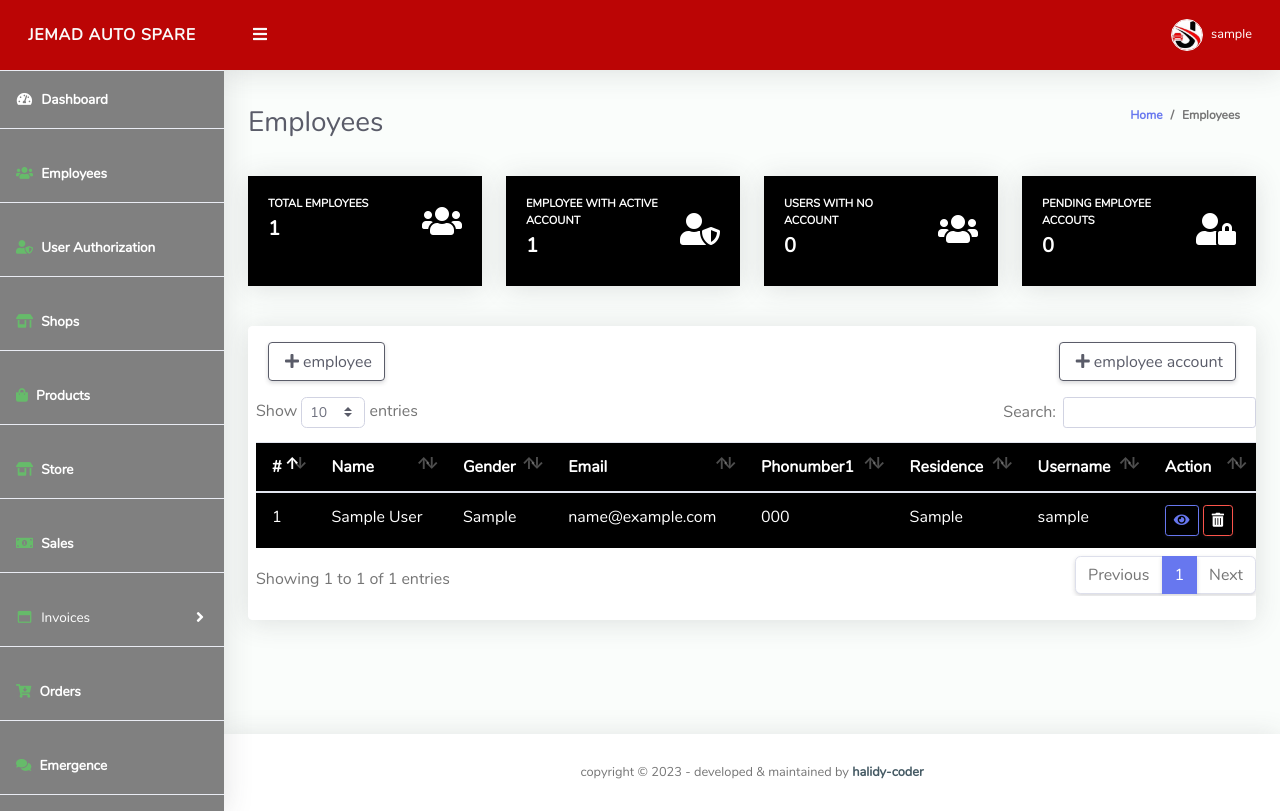
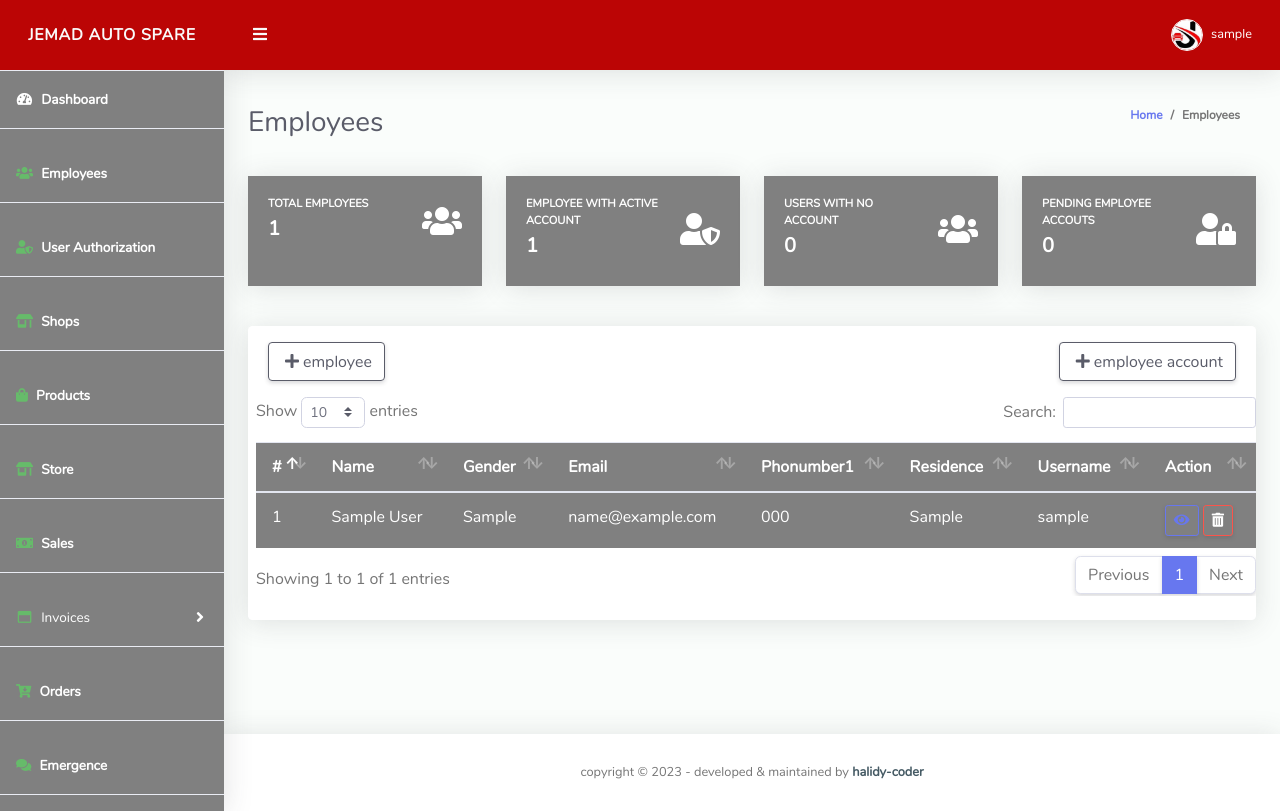
Before and after one commit to halidi-hamidu/DUKAWEBAPPV02, a Django app: page /my-employees in a window 1280 px wide. Run offline with Django 4.2, Linux system fonts and the light colour scheme; a user stored in the database is signed in; tables that the repository leaves empty hold one stand-in row (values such as "Sample post"); some libraries are stand-ins or nearby versions.

Commit message:
Styles changed to all pages

```diff
--- a/storeApp/views.py
+++ b/storeApp/views.py
@@ -1836,7 +1836,7 @@ def profomaInvoice(request):
 
     get_all_customers = CustomerDetails.objects.all()
     get_all_user_authorizations = AuthorizeUsers.objects.get(select_user = request.user)
-    get_all_profoma_invoice = ManageInvoice.objects.all().order_by('-created_at')
+    get_all_profoma_invoice = ManageInvoice.objects.all().order_by('-date_for_issues_invoice')
     template_name = 'manageInvoice/profomaInvoice.html'
     context = {
       "get_all_user_authorizations":get_all_user_authorizations,
--- a/templates/manageInvoice/profomaInvoice.html
+++ b/templates/manageInvoice/profomaInvoice.html
@@ -59,11 +59,11 @@
                   {% comment %} <th>#</th> {% endcomment %}
                   <th>Customer </th>
                   <th>Product </th>
-                  <th>@ cost</th>
+                  <th>@ </th>
                   <th>QTY</th>
-                  <th>Total cost</th>
+                  <th>Total </th>
                   <!-- <th>product remain in store</th> -->
-                  <th>Invoice #</th>
+                  <th>Invoice </th>
                   <th>RMN</th>
                   <th>Status</th>
                   <!-- <th>Sold by</th> -->
--- a/templates/store/employeeDatatable.html
+++ b/templates/store/employeeDatatable.html
@@ -14,7 +14,7 @@
           {% if get_number__of_all_employee%}
           <div class="table-responsive pl-2">
             <table class="table align-items-center table-flush table-hover" id="dataTableHover">
-              <thead class="" style="background-color: #000;color:#fff;">
+              <thead class="" style="background-color: #808080;color:#fff;">
                 <tr>
                   <th>#</th>
                   <th>Name</th>
@@ -31,9 +31,9 @@
               </thead>
               <tbody>
                 {% for employee in get_all_employee %}
-                <tr style="background-color: #000;color:#fff;">
+                <tr style="background-color: #808080;color:#fff;">
                   <td>{{forloop.counter}}</td>
-                  <td><a href="#" style="background-color: #000;color:#fff;">{{ employee.employee_Full_name}}</a></td>
+                  <td><a href="#" style="background-color: #808080;color:#fff;">{{ employee.employee_Full_name}}</a></td>
                   <td>{{employee.employee_gender}}</td>
                   <td>{{employee.employee_email_address}}</td>
                   <!-- <td>{{employee.employee_start_date}}</td> -->
--- a/templates/store/employeeStatusBar.html
+++ b/templates/store/employeeStatusBar.html
@@ -12,7 +12,7 @@
   <!-- Earnings (Monthly) Card Example -->
   <div class="col-xl-3 col-md-6 mb-4">
     <div class="card h-100">
-      <div class="card-body" style="background-color: #000;color:#fff;">
+      <div class="card-body" style="background-color: #808080;color:#fff;">
         <div class="row align-items-center">
           <div class="col mr-2">
             <div class="text-xs font-weight-bold text-uppercase mb-1">Total Employees</div>
@@ -32,7 +32,7 @@
   <!-- Earnings (Annual) Card Example -->
   <div class="col-xl-3 col-md-6 mb-4">
     <div class="card h-100">
-      <div class="card-body" style="background-color: #000;color:#fff;">
+      <div class="card-body" style="background-color: #808080;color:#fff;">
         <div class="row no-gutters align-items-center">
           <div class="col mr-2">
             <div class="text-xs font-weight-bold text-uppercase mb-1">Employee with active account</div>
@@ -52,7 +52,7 @@
   <!-- New User Card Example -->
   <div class="col-xl-3 col-md-6 mb-4">
     <div class="card h-100">
-      <div class="card-body" style="background-color: #000;color:#fff;">
+      <div class="card-body" style="background-color: #808080;color:#fff;">
         <div class="row no-gutters align-items-center">
           <div class="col mr-2">
             <div class="text-xs font-weight-bold text-uppercase mb-1">USERS WITH NO ACCOUNT</div>
@@ -72,7 +72,7 @@
   <!-- Pending Requests Card Example -->
   <div class="col-xl-3 col-md-6 mb-4">
     <div class="card h-100">
-      <div class="card-body" style="background-color: #000;color:#fff;">
+      <div class="card-body" style="background-color: #808080;color:#fff;">
         <div class="row no-gutters align-items-center">
           <div class="col mr-2">
             <div class="text-xs font-weight-bold text-uppercase mb-1">PENDING EMPLOYEE ACCOUTS</div>
--- a/templates/store/productDataTables.html
+++ b/templates/store/productDataTables.html
@@ -16,7 +16,7 @@
           <div class="table-responsive p-4">
 
             <table class="table table-md align-items-center table-flush table-hover" id="dataTableHover">
-              <thead class="" style="background-color: #000;color:#fff;">
+              <thead class="" style="background-color: #808080;color:#fff;">
                 <tr>
                   <th>#</th>
                   <th>Product Name</th>
@@ -26,9 +26,9 @@
               </thead>
               <tbody>
                 {% for product in get_products %}
-                <tr style="background-color: #000;color:#fff;">
+                <tr style="background-color: #808080;color:#fff;">
                   <td>{{forloop.counter}}</td>
-                  <td><a href="#" style="background-color: #000;color:#fff;">{{product.product_name}}</a></td>
+                  <td><a href="#" style="background-color: #808080;color:#fff;">{{product.product_name}}</a></td>
 
                   <td>{{product.sku_code}}</td>
 
```
Also changed, not shown: templates/store/shopStatusBar.html (+4 -4 lines), templates/store/storeDatatables.html (+4 -4 lines).
